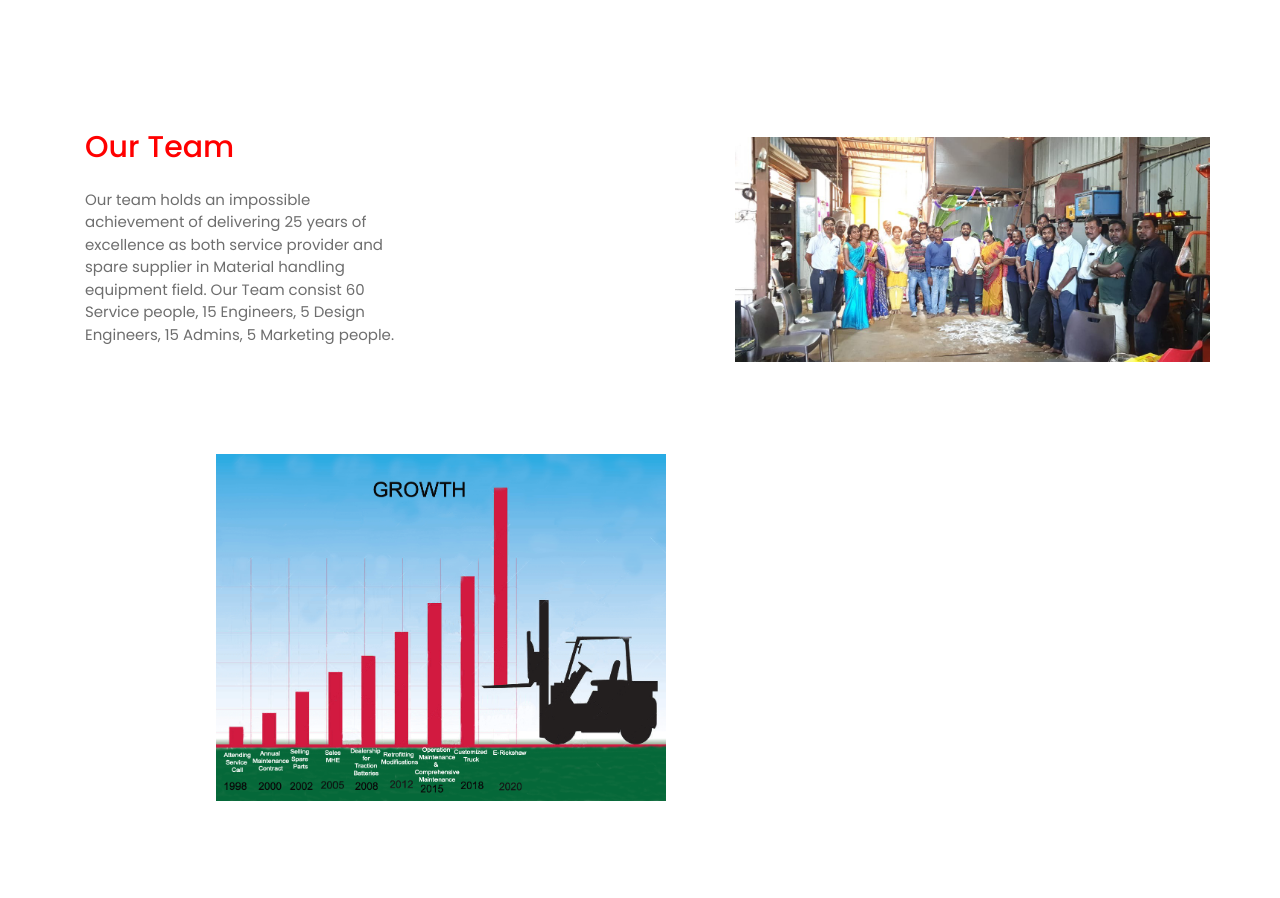
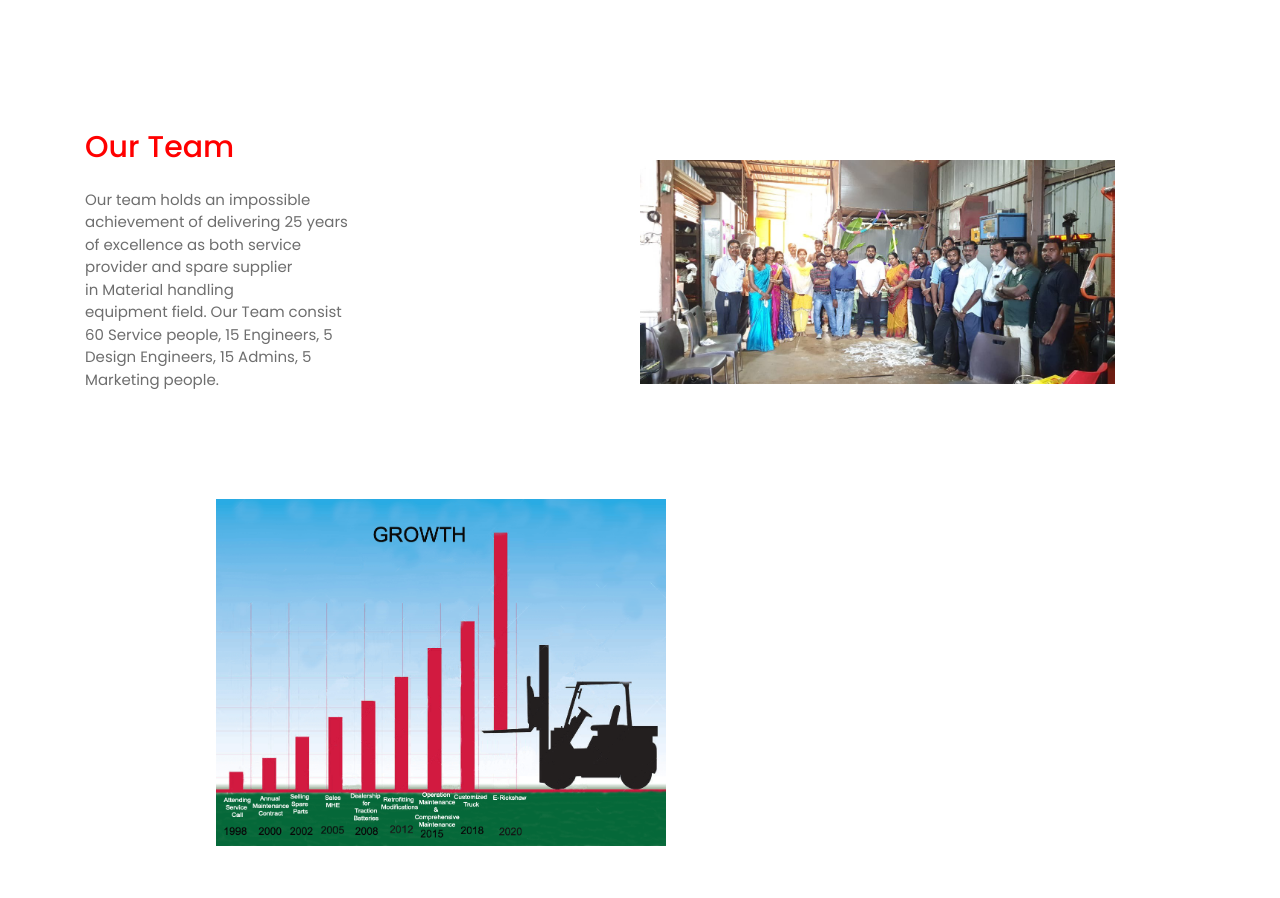
Before and after one commit to Bheemesh1706/Freelance, a plain HTML site: page index.html in a window 1280 px wide. Shown: the part 1200-2098 px from the top of the page. Drawn offline with Linux system fonts and the light colour scheme.

Commit message:
Update index.html

```diff
--- a/index.html
+++ b/index.html
@@ -71,7 +71,7 @@
       </section>
       <section class="digital-marketing-service" id="digital-marketing-section">
         <div class="row align-items-center">
-          <div class="col-12 col-lg-7 grid-margin grid-margin-lg-0" data-aos="fade-right">
+          <div class="col-12 col-lg-6 grid-margin grid-margin-lg-0" data-aos="fade-right">
             <h3 class="m-0">Our Team</h3>
             <div class="col-lg-6 col-xl-6 p-0">
               <p class="py-4 m-0 text-muted">Our team holds an impossible achievement of delivering 25 years of excellence as both service provider
```
